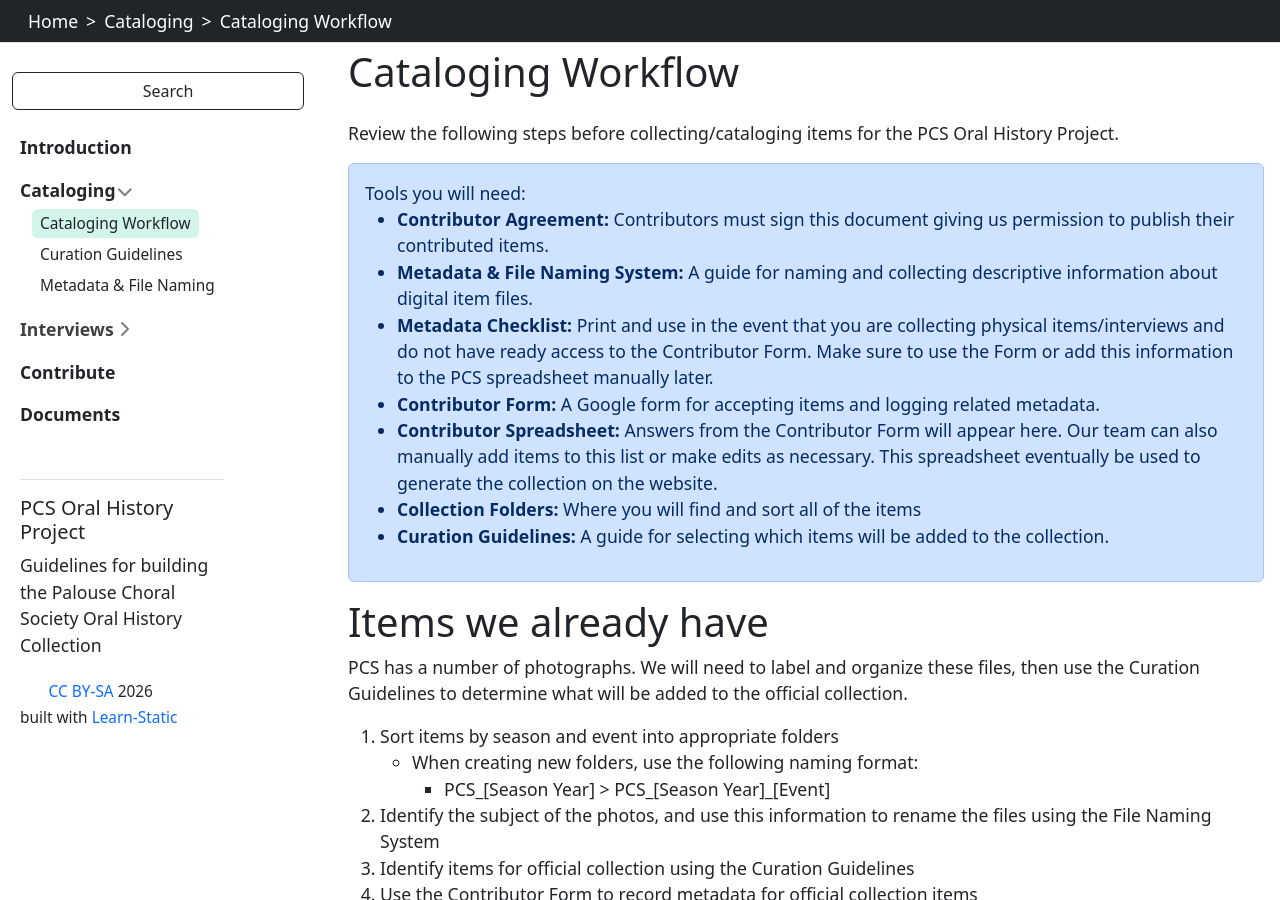
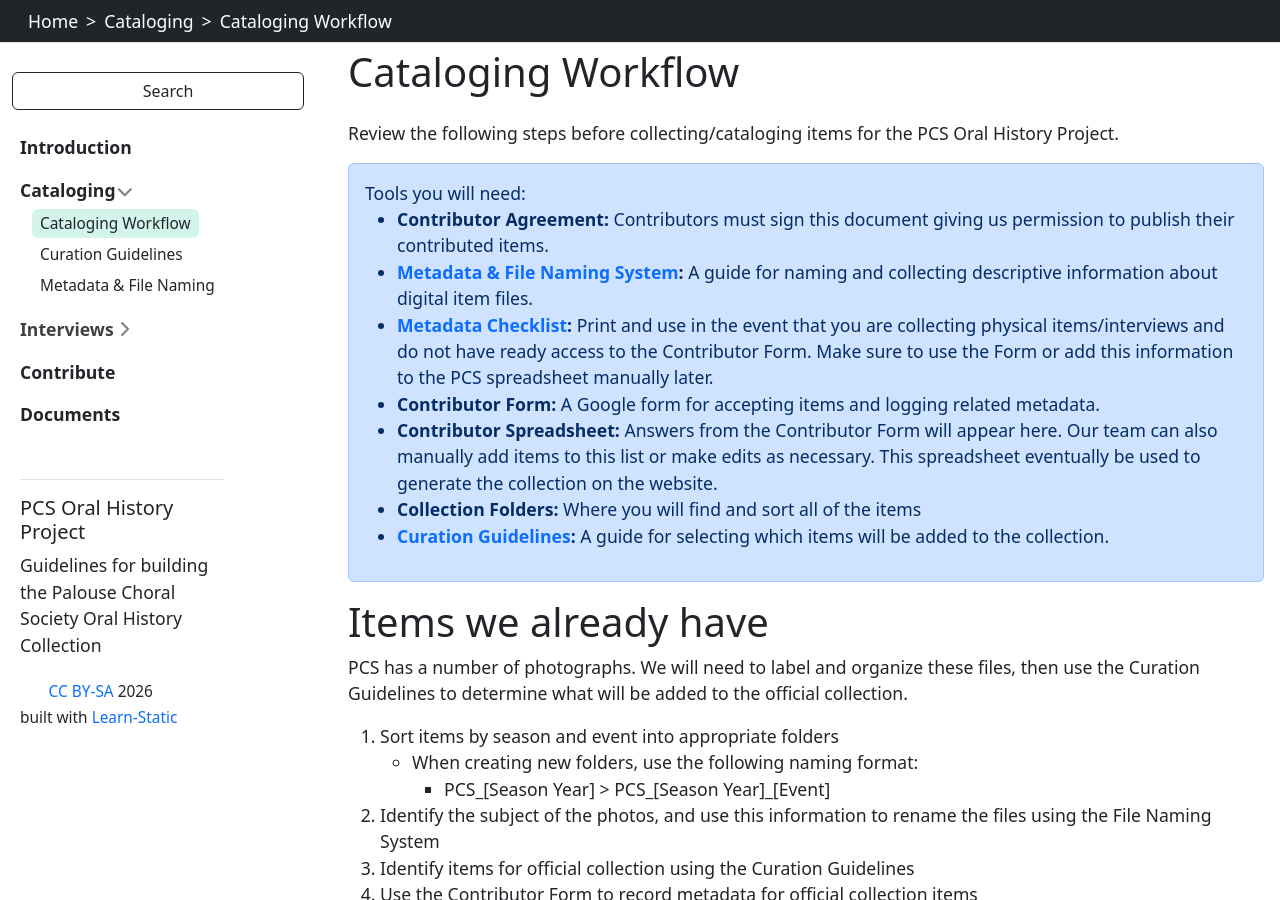
Before and after one commit to llove28/pcs-project, a Jekyll site: the page built from content/cataloging/workflow.md, in a window 1280 px wide and 900 px high, scrolled down 680 px. Built offline with Jekyll 4.4.1, drawn with Linux system fonts in a browser that asks for light colours; part of the change alters nothing that is shown.

Commit message:
Update links in workflow.md for resources

```diff
--- a/content/cataloging/workflow.md
+++ b/content/cataloging/workflow.md
@@ -9,12 +9,12 @@ Review the following steps before collecting/cataloging items for the PCS Oral H
 {% capture text %}Tools you will need:
 
 - **Contributor Agreement:** Contributors must sign this document giving us permission to publish their contributed items.
-- **Metadata & File Naming System:** A guide for naming and collecting descriptive information about digital item files.
-- **Metadata Checklist:** Print and use in the event that you are collecting physical items/interviews and do not have ready access to the Contributor Form. Make sure to use the Form or add this information to the PCS spreadsheet manually later.
+- **[Metadata & File Naming System](https://llove28.github.io/pcs-project/content/cataloging/metadata.html):** A guide for naming and collecting descriptive information about digital item files.
+- **[Metadata Checklist](https://docs.google.com/document/d/1OXNd2J0EApIa9E5ScstGEZs18t2P0WNPsi06LpOyHN8/edit?tab=t.0#heading=h.fuwpqljscv78):** Print and use in the event that you are collecting physical items/interviews and do not have ready access to the Contributor Form. Make sure to use the Form or add this information to the PCS spreadsheet manually later.
 - **Contributor Form:** A Google form for accepting items and logging related metadata.
 - **Contributor Spreadsheet:** Answers from the Contributor Form will appear here. Our team can also manually add items to this list or make edits as necessary. This spreadsheet eventually be used to generate the collection on the website.
 - **Collection Folders:** Where you will find and sort all of the items
-- **Curation Guidelines:** A guide for selecting which items will be added to the collection.{% endcapture %} {% include alert.html text=text color=secondary %}
+- **[Curation Guidelines](https://llove28.github.io/pcs-project/content/cataloging/curation-guidelines.html):** A guide for selecting which items will be added to the collection.{% endcapture %} {% include alert.html text=text color=secondary %}
 
 # Items we already have
 
```
